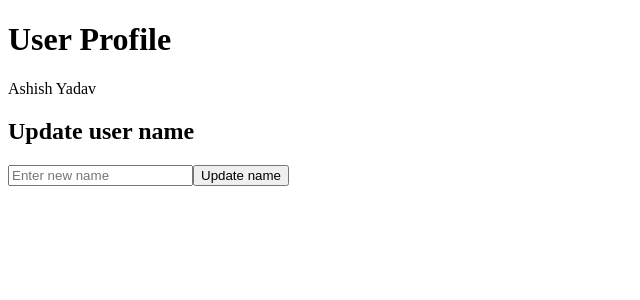
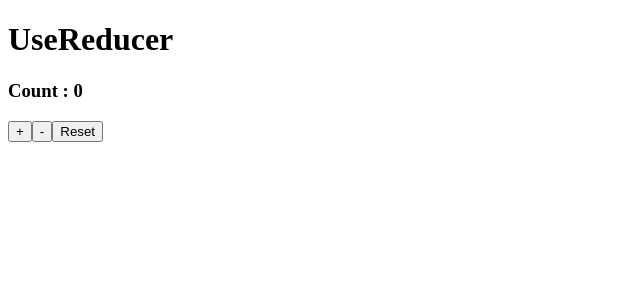
Before and after one commit to ashishyadav4368/React-Js, a React (Vite) app in the folder Day3/: page / in a window 1280 px wide. Shown: the top 300 px of the page, without its empty margins (0-640 px from the left). Built offline with nearby package versions, Linux system fonts and the light colour scheme.

Commit message:
useReducer hook

```diff
--- a/Day3/src/App.jsx
+++ b/Day3/src/App.jsx
@@ -13,6 +13,7 @@
 } from "./components/UseContext/Challenge/UserContext";
 import UserProfile from "./components/UseContext/Challenge/UserProfile";
 import UpdateUser from "./components/UseContext/Challenge/UpdateUser";
+import UseReducer from "./components/UseReducer/UseReducer";
 
 export const Data = createContext();
 export const Data1 = createContext();
@@ -33,10 +34,14 @@
     //   </Data1.Provider>
     // </Data.Provider>
 
-    <UserProvider>
-      <UserProfile />
-      <UpdateUser />
-    </UserProvider>
+    // <UserProvider>
+    //   <UserProfile />
+    //   <UpdateUser />
+    // </UserProvider>
+
+    <>
+      <UseReducer />
+    </>
   );
 };
 
--- /dev/null
+++ b/Day3/src/components/UseReducer/UseReducer.jsx
@@ -0,0 +1,33 @@
+import React, { useReducer } from "react";
+
+const initialState = { count: 0 };
+
+const reducer = (state, action) => {
+  switch (action.type) {
+    case "increment":
+      return { ...state, count: state.count + 1 };
+    case "decrement":
+      return { ...state, count: state.count - 1 };
+    case "reset":
+      return { ...state, count: 0 };
+
+    default:
+      state;
+  }
+};
+
+const UseReducer = () => {
+  const [state, dispatch] = useReducer(reducer, initialState);
+
+  return (
+    <div>
+      <h1>UseReducer</h1>
+      <h3>Count : {state.count}</h3>
+      <button onClick={() => dispatch({ type: "increment" })}>+</button>
+      <button onClick={() => dispatch({ type: "decrement" })}>-</button>
+      <button onClick={() => dispatch({ type: "reset" })}>Reset</button>
+    </div>
+  );
+};
+
+export default UseReducer;
```
